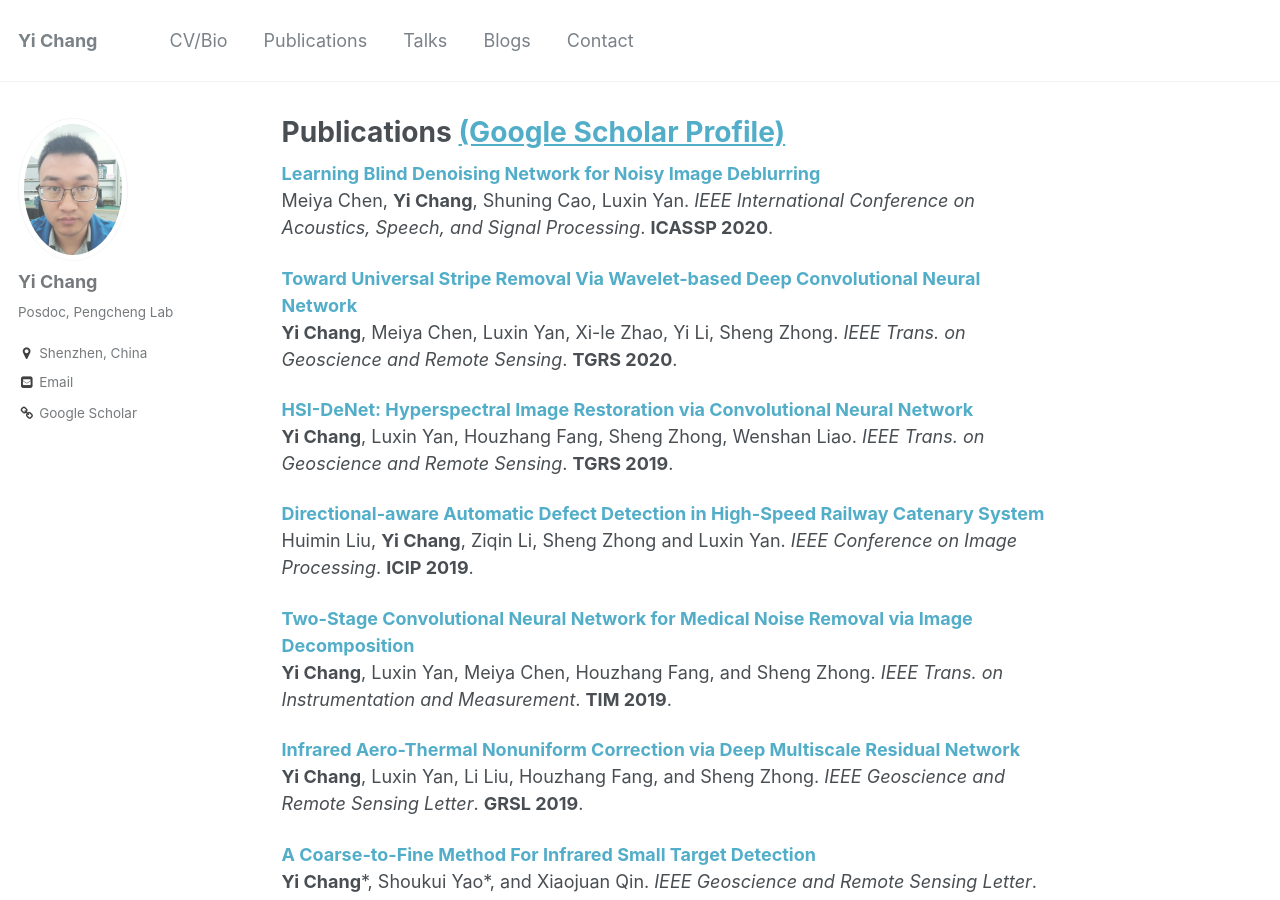
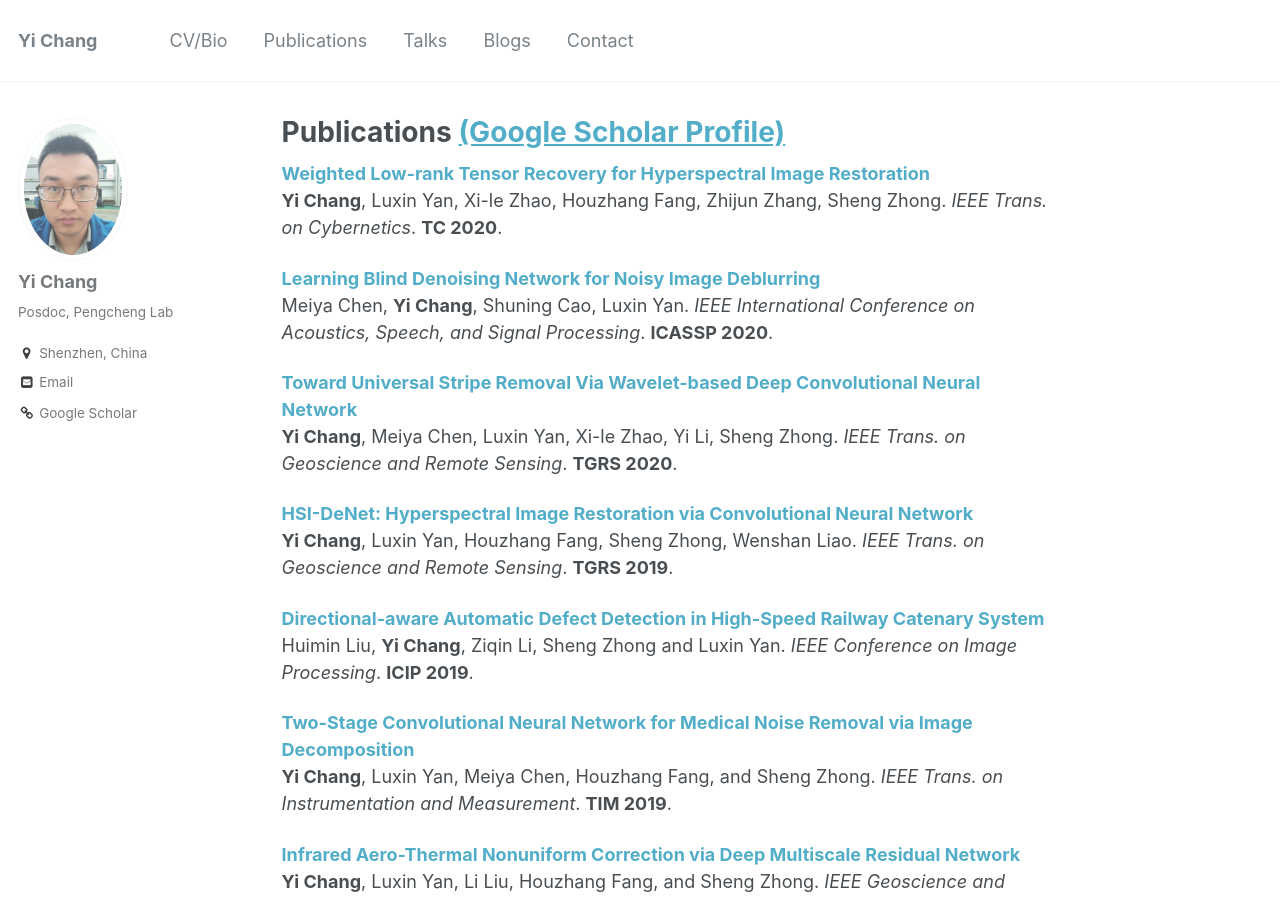
Before and after one commit to zhanwenchen/owuchangyuo.github.io, a Jekyll site: the page built from _pages/publications.md, in a window 1280 px wide and 900 px high. Built offline with Jekyll 4.4.1, drawn with Linux system fonts in a browser that asks for light colours.

Commit message:
Update publications.md

```diff
--- a/_pages/publications.md
+++ b/_pages/publications.md
@@ -3,6 +3,9 @@ title: "Publications [(Google Scholar Profile)](https://scholar.google.com.hk/ci
 permalink: /publications/
 author_profile: true
 ---
+<b>[Weighted Low-rank Tensor Recovery for Hyperspectral Image Restoration](https://owuchangyuo.github.io/publications/WLRTR)</b> <br>
+<b>Yi Chang</b>, Luxin Yan, Xi-le Zhao, Houzhang Fang, Zhijun Zhang, Sheng Zhong.
+<i>IEEE Trans. on Cybernetics</i>. <b>TC 2020</b>.
 
 <b>[Learning Blind Denoising Network for Noisy Image Deblurring](https://owuchangyuo.github.io/publications/BDN)</b> <br>
 Meiya Chen, <b>Yi Chang</b>, Shuning Cao, Luxin Yan.
```
